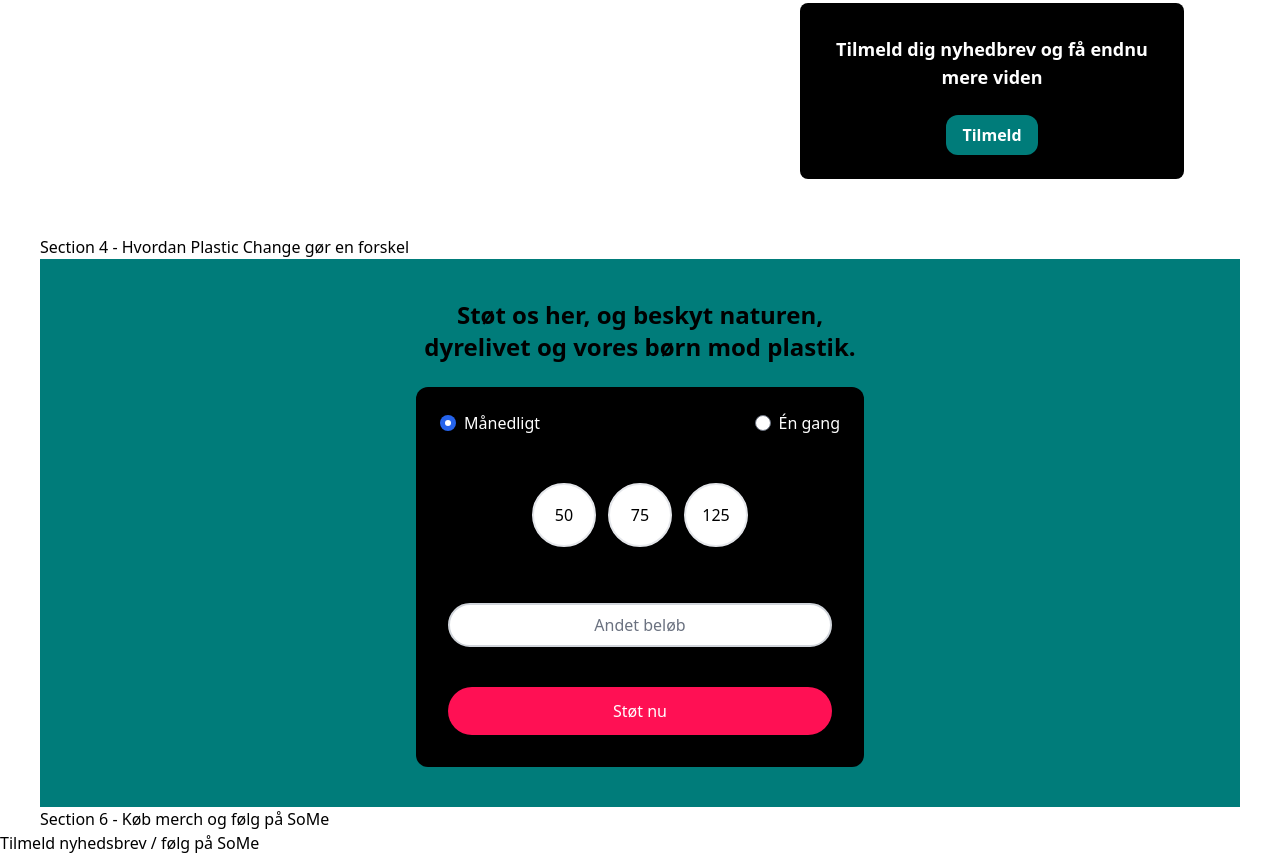
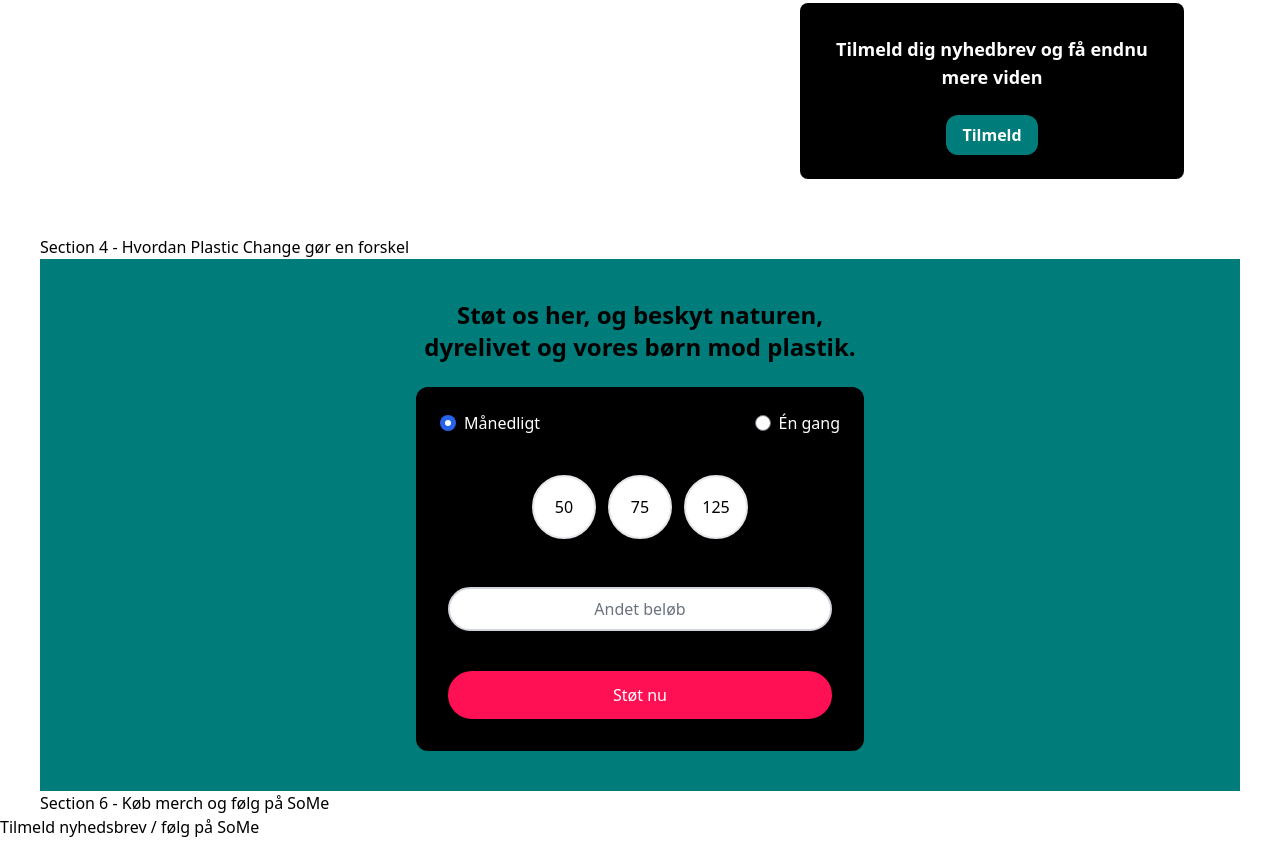
Before and after one commit to KamillaHA/SingleUseSucks, an Astro site: page / in a window 1280 px wide. Shown: the part 2097-2952 px from the top of the page. Built offline with nearby package versions, Linux system fonts and the light colour scheme; Astro itself is replaced by a stand-in of ours.

Commit message:
Små ændringer

```diff
--- a/src/components/Støt.astro
+++ b/src/components/Støt.astro
@@ -17,7 +17,7 @@
       </label>
     </div>
 
-    <div class="flex justify-center space-x-3 mb-6 p-6">
+    <div class="flex justify-center space-x-3 mb-6 p-4">
       <button type="button" class="donation-amount w-16 h-16 bg-white border-2 rounded-full focus:outline-none focus: focus:bg-[#FF1054]">50</button>
       <button type="button" class="donation-amount w-16 h-16 bg-white border-2 rounded-full focus:outline-none focus: focus:bg-[#FF1054]">75</button>
       <button type="button" class="donation-amount w-16 h-16 bg-white border-2 rounded-full focus:outline-none focus:focus:bg-[#FF1054]">125</button>
```
